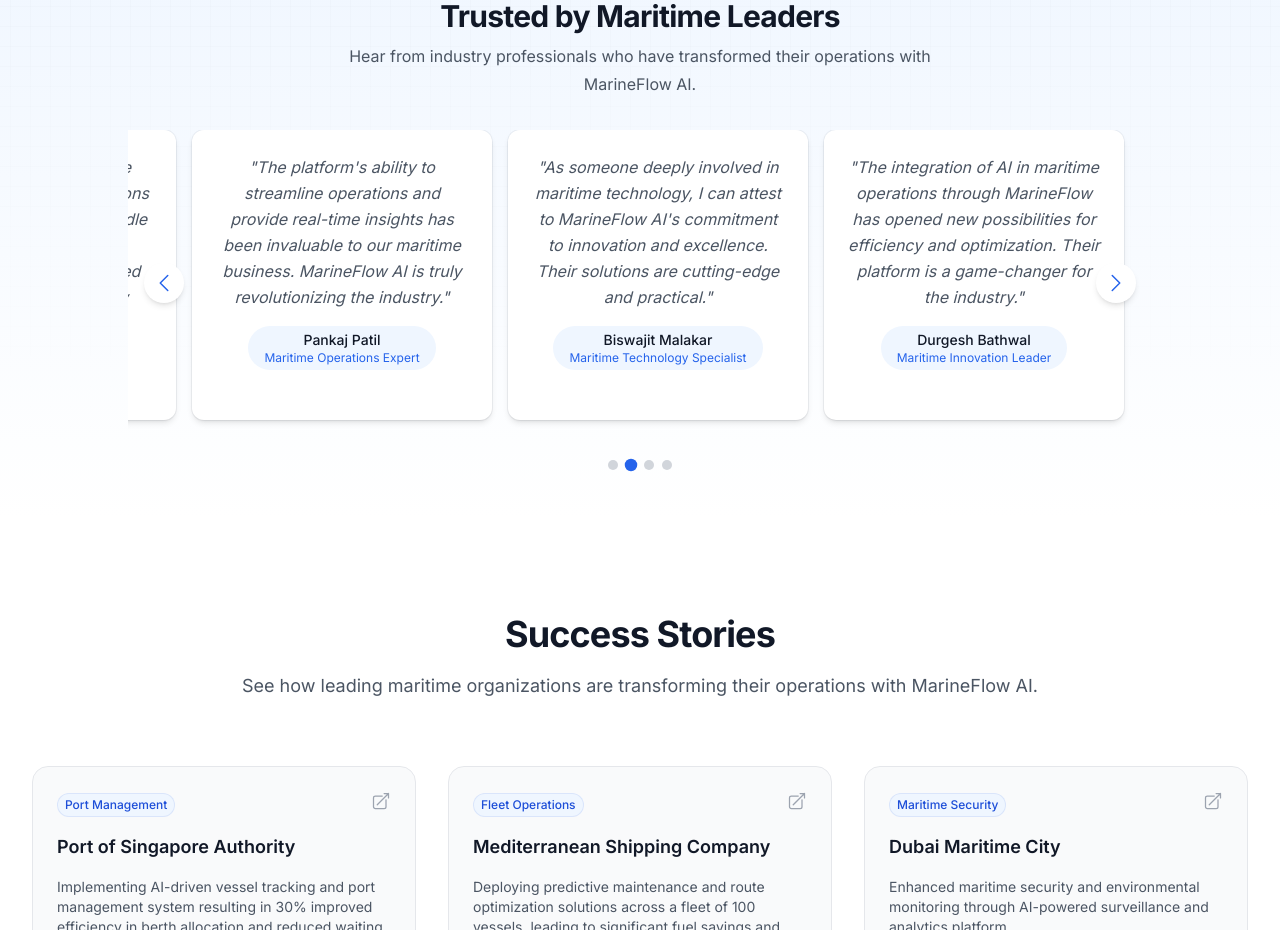
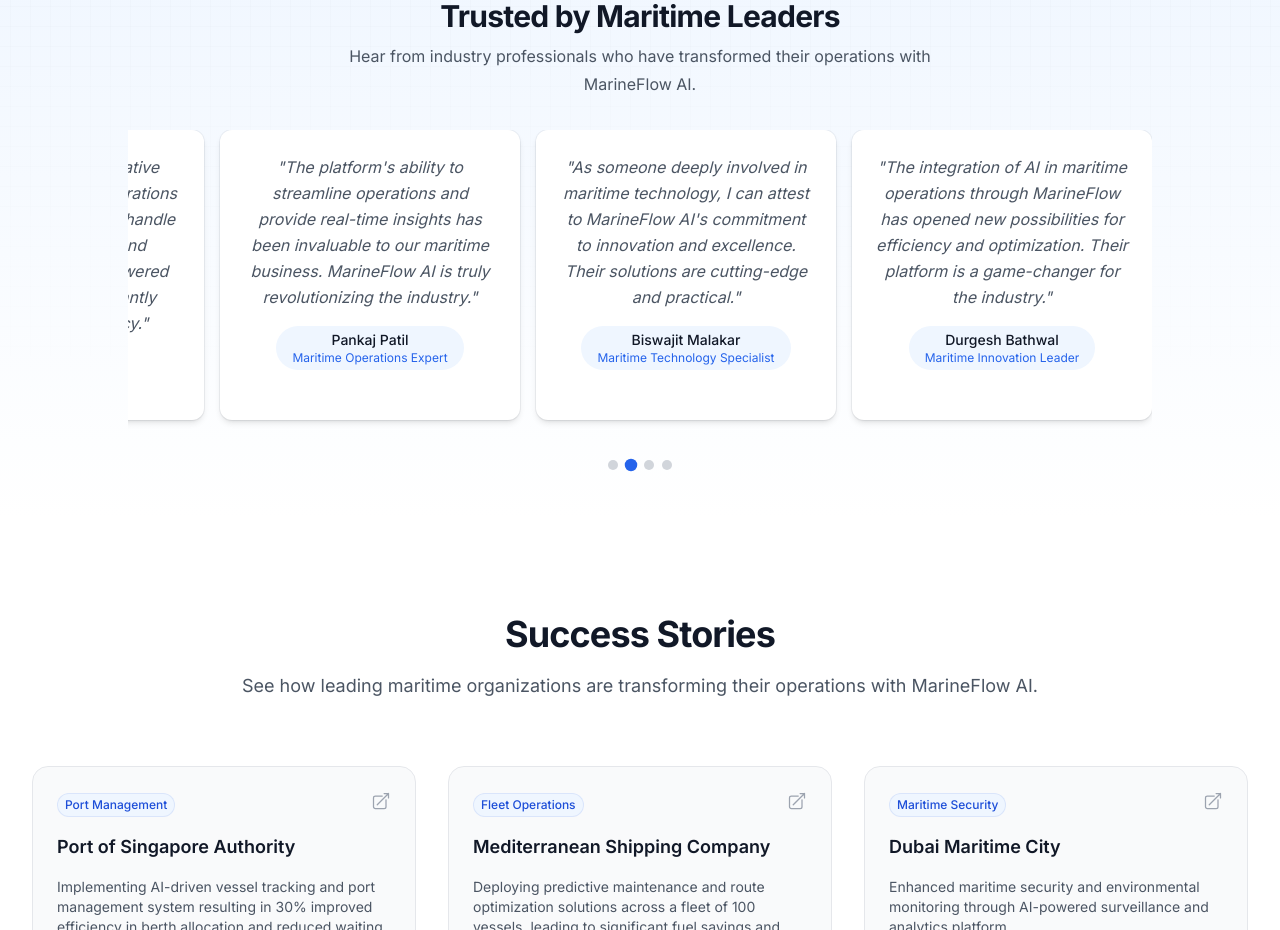
Before and after one commit to repo4rajesh/marineflow, a Next.js app: page / in a window 1280 px wide. Shown: the part 4500-5430 px from the top of the page. Built offline with nearby package versions, Linux system fonts and the light colour scheme.

Commit message:
removed arrow key from testimonials

```diff
--- a/src/components/Testimonials.tsx
+++ b/src/components/Testimonials.tsx
@@ -2,7 +2,6 @@
 
 import React, { useEffect, useState, useRef } from 'react';
 import { motion } from 'framer-motion';
-import { ChevronLeftIcon, ChevronRightIcon } from '@heroicons/react/24/outline';
 
 const testimonials = [
   {
@@ -81,49 +80,15 @@
     }
   };
 
-  // Function to scroll left
-  const scrollLeft = () => {
-    if (scrollContainerRef.current) {
-      const container = scrollContainerRef.current;
-      const cardWidth = 316; // 300px width + 16px spacing
-
-      // Calculate previous index in a circular pattern
-      const prevIndex = (currentIndex - 1 + testimonials.length) % testimonials.length;
-      setCurrentIndex(prevIndex);
-
-      // Calculate the scroll position for the previous testimonial
-      const newPosition = prevIndex * cardWidth;
-
-      // Scroll to the new position
-      container.scrollTo({ left: newPosition, behavior: 'smooth' });
-    }
+  // Handle mouse enter/leave
+  const handleMouseEnter = () => {
+    setIsHovering(true);
+    stopAutoScroll();
   };
 
-  // Function to scroll right
-  const scrollRight = () => {
-    if (scrollContainerRef.current) {
-      const container = scrollContainerRef.current;
-      const cardWidth = 316; // 300px width + 16px spacing
-
-      // Calculate next index in a circular pattern
-      const nextIndex = (currentIndex + 1) % testimonials.length;
-      setCurrentIndex(nextIndex);
-
-      // Calculate the scroll position for the next testimonial
-      const newPosition = nextIndex * cardWidth;
-
-      // Scroll to the new position
-      container.scrollTo({ left: newPosition, behavior: 'smooth' });
-    }
-  };
-
-  // Handle keyboard navigation
-  const handleKeyDown = (e: KeyboardEvent) => {
-    if (e.key === 'ArrowLeft') {
-      scrollLeft();
-    } else if (e.key === 'ArrowRight') {
-      scrollRight();
-    }
+  const handleMouseLeave = () => {
+    setIsHovering(false);
+    startAutoScroll();
   };
 
   // Start auto-scroll on mount
@@ -137,29 +102,14 @@
       container.addEventListener('scroll', handleScroll);
     }
 
-    // Add keyboard event listener
-    window.addEventListener('keydown', handleKeyDown);
-
     return () => {
       // Clean up on unmount
       stopAutoScroll();
       if (container) {
         container.removeEventListener('scroll', handleScroll);
       }
-      window.removeEventListener('keydown', handleKeyDown);
     };
   }, [currentIndex]); // Re-run when currentIndex changes
-
-  // Handle mouse enter/leave
-  const handleMouseEnter = () => {
-    setIsHovering(true);
-    stopAutoScroll();
-  };
-
-  const handleMouseLeave = () => {
-    setIsHovering(false);
-    startAutoScroll();
-  };
 
   return (
     <section id="testimonials" className="relative py-12 overflow-hidden">
@@ -193,18 +143,9 @@
             onMouseEnter={handleMouseEnter}
             onMouseLeave={handleMouseLeave}
           >
-            {/* Left navigation arrow */}
-            <button
-              onClick={scrollLeft}
-              className="absolute left-4 top-1/2 -translate-y-1/2 z-20 bg-white rounded-full p-2 shadow-md hover:shadow-lg transition-shadow duration-300"
-              aria-label="Scroll left"
-            >
-              <ChevronLeftIcon className="h-6 w-6 text-blue-600" />
-            </button>
-
             <div
               ref={scrollContainerRef}
-              className="overflow-x-auto pb-4 scrollbar-hide px-16"
+              className="overflow-x-auto pb-4 scrollbar-hide"
               style={{ scrollbarWidth: 'none', msOverflowStyle: 'none' }}
             >
               <div className="flex space-x-4 min-w-max">
@@ -232,15 +173,6 @@
                 ))}
               </div>
             </div>
-
-            {/* Right navigation arrow */}
-            <button
-              onClick={scrollRight}
-              className="absolute right-4 top-1/2 -translate-y-1/2 z-20 bg-white rounded-full p-2 shadow-md hover:shadow-lg transition-shadow duration-300"
-              aria-label="Scroll right"
-            >
-              <ChevronRightIcon className="h-6 w-6 text-blue-600" />
-            </button>
           </div>
 
           {/* Navigation dots */}
```
